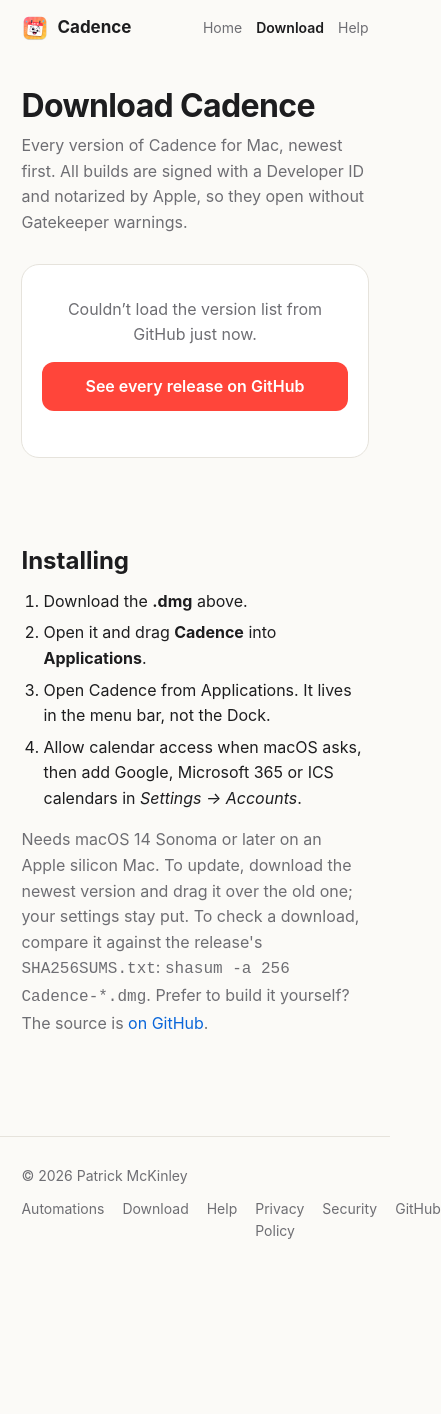
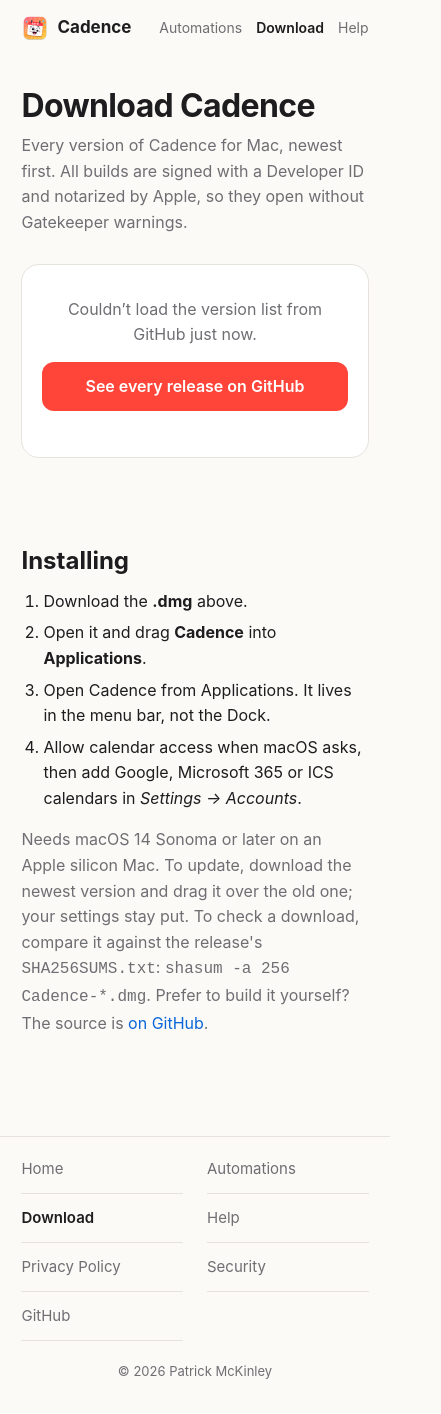
Before and after one commit to lilmuckers/calendar-cadence, a plain HTML site: page downloads.html in a window 390 px wide. Shown: the whole page, 441 px wide, since content can reach past the window. Before the commit the page ends 1282 px from the top, so only its background shows below. Drawn offline with Linux system fonts and the light colour scheme; no server answers.

Commit message:
Use the same header and footer links on every page
Every page now has the same header (Features, Automations, Download,
Help, Privacy, GitHub) and the same footer (Home, Automations, Download,
Help, Privacy Policy, Security, GitHub), with the current page marked in
both. The home page's iPhone header link is gone; it's a section of the
home page, like Features.

On narrow screens the header keeps Automations, Download and Help and
hides the rest from 720px down (they're all in the footer), which also
fixes the header overflowing between 421px and ~600px. On phones the
footer becomes a two-column list of tappable rows with the copyright
underneath.

Co-Authored-By: Claude Opus 5.5 <noreply@anthropic.com>

```diff
--- a/downloads.html
+++ b/downloads.html
@@ -24,16 +24,18 @@
   <meta name="twitter:title" content="Download Cadence">
   <meta name="twitter:description" content="The latest Cadence for Mac and every version before it.">
   <meta name="twitter:image" content="https://cadence.patrick-mckinley.com/assets/og-cadence.jpg">
-  <link rel="stylesheet" href="style.css?v=10">
+  <link rel="stylesheet" href="style.css?v=11">
 </head>
 <body>
   <header class="site-header">
     <div class="wrap">
       <a class="brand" href="./"><img src="assets/icon-192.png" alt="">Cadence</a>
       <nav>
-        <a href="./">Home</a>
+        <a class="nav-features" href="./#features">Features</a>
+        <a href="automations.html">Automations</a>
         <a href="downloads.html" aria-current="page">Download</a>
         <a href="help.html">Help</a>
+        <a class="nav-privacy" href="privacy.html">Privacy</a>
         <a class="nav-gh" href="https://github.com/lilmuckers/calendar-cadence">GitHub</a>
       </nav>
     </div>
@@ -66,15 +68,16 @@
 
   <footer>
     <div class="wrap">
-      <span>© 2026 Patrick McKinley</span>
-      <nav>
+      <nav aria-label="Site">
+        <a href="./">Home</a>
         <a href="automations.html">Automations</a>
-        <a href="downloads.html">Download</a>
+        <a href="downloads.html" aria-current="page">Download</a>
         <a href="help.html">Help</a>
         <a href="privacy.html">Privacy Policy</a>
         <a href="security.html">Security</a>
         <a href="https://github.com/lilmuckers/calendar-cadence">GitHub</a>
       </nav>
+      <span class="copyright">© 2026 Patrick McKinley</span>
     </div>
   </footer>
   <script src="releases.js" defer></script>
--- a/style.css
+++ b/style.css
@@ -106,8 +106,11 @@ kbd { font: 600 13px/1 ui-monospace, SFMono-Regular, Menlo, monospace; padding:
 /* Footer */
 footer { border-top: 1px solid var(--border); padding: 28px 0 40px; color: var(--muted); font-size: 14px; }
 footer .wrap { display: flex; flex-wrap: wrap; justify-content: space-between; gap: 12px; }
-footer nav { display: flex; gap: 18px; }
+footer .wrap { align-items: center; }
+footer nav { display: flex; flex-wrap: wrap; gap: 6px 18px; }
 footer a { color: var(--muted); }
+footer a[aria-current="page"] { color: var(--text); font-weight: 600; }
+footer .copyright { order: -1; }
 
 .w-380 { max-width: min(100%, 380px) !important; }
 .w-400 { max-width: min(100%, 400px) !important; }
@@ -375,7 +378,11 @@ code { overflow-wrap: anywhere; }
   .phones::after, .chips::after { content: ""; flex: 0 0 1px; }
   .tab-panel { padding: 18px; }
   .snippet pre { font-size: 12px; }
-  footer .wrap { flex-direction: column; gap: 10px; }
+  footer { padding: 8px 0 32px; }
+  footer .wrap { flex-direction: column; align-items: stretch; gap: 20px; }
+  footer nav { display: grid; grid-template-columns: repeat(2, minmax(0, 1fr)); gap: 0 24px; font-size: 15px; }
+  footer nav a { padding: 12px 0; border-bottom: 1px solid var(--border); }
+  footer .copyright { order: 0; text-align: center; font-size: 13px; }
 }
 @media (max-width: 420px) {
   .site-header nav { gap: 14px; }
@@ -451,7 +458,7 @@ code { overflow-wrap: anywhere; }
   .work-card.nudge { margin-left: 16px; }
 }
 @media (max-width: 420px) {
-  .nav-gh { display: none; }
+  .nav-gh, .nav-privacy { display: none; }
 }
 
 /* Security page */
@@ -564,3 +571,8 @@ code { overflow-wrap: anywhere; }
   .rel-card, .rel-card.latest { padding: 20px; }
   .rel-card.latest h2 { font-size: 26px; }
 }
+
+/* Header: keep the core links on one line on narrow screens (the rest are in the footer) */
+@media (max-width: 720px) {
+  .nav-features, .nav-gh, .nav-privacy { display: none; }
+}
```
Also changed, not shown: automations.html (+7 -4 lines), help.html (+5 -5 lines), index.html (+5 -5 lines), privacy.html (+6 -4 lines), security.html (+5 -4 lines).
